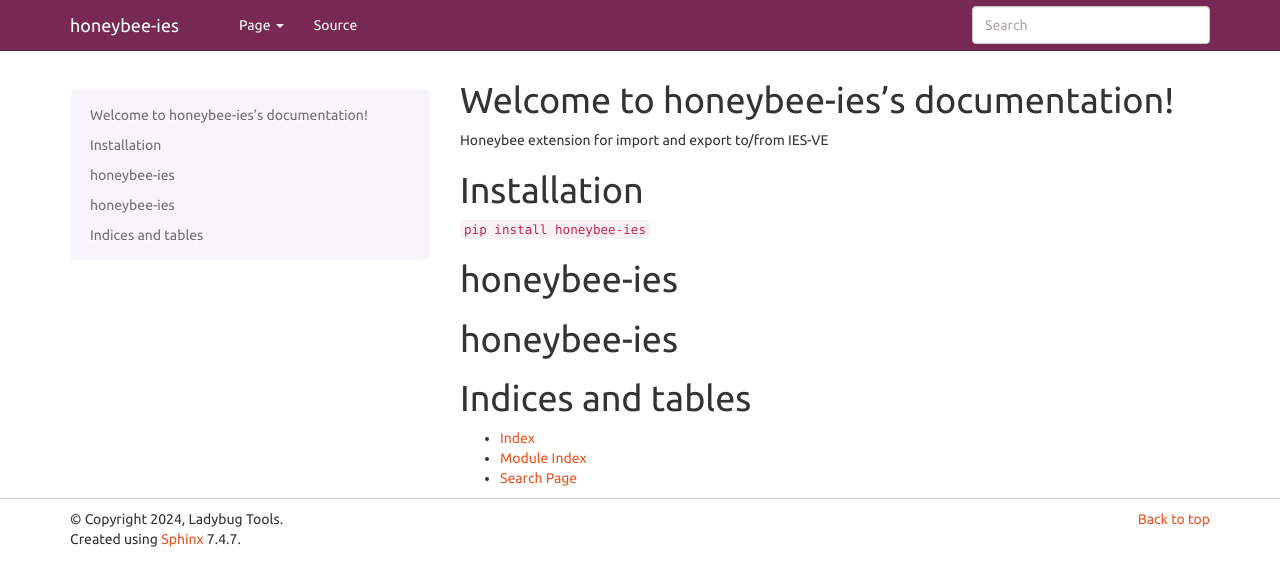
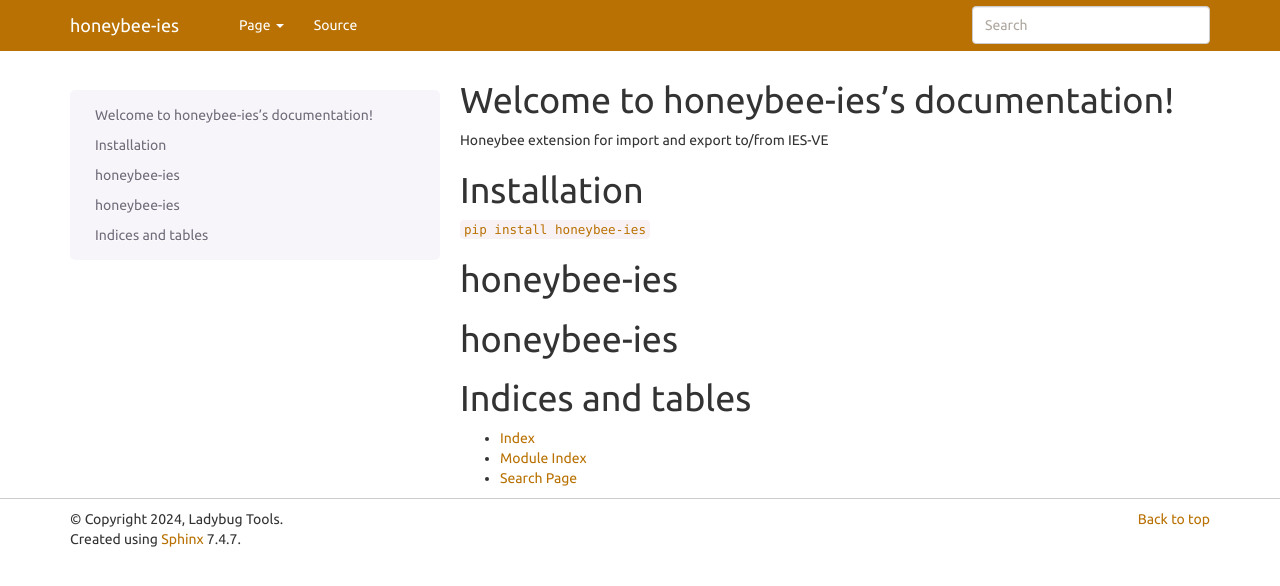
Before and after one commit to ladybug-tools/honeybee-ies, a Sphinx documentation site: the page built from docs/index.rst, in a window 1280 px wide. Shown: the top 586 px of the page. Built offline with Sphinx 7.4.7, drawn with Linux system fonts in a browser that asks for light colours; nearby versions of some CDN libraries; library files that are not in the unit come from our copies; formulas are drawn with MathJax 3; pages that are not in the unit, such as notebooks, are missing from menus.

Commit message:
ci(docs): Fix the docs

```diff
--- a/docs/conf.py
+++ b/docs/conf.py
@@ -124,6 +124,7 @@ html_theme_options = {
 # relative to this directory. They are copied after the builtin static files,
 # so a file named "default.css" will overwrite the builtin "default.css".
 html_static_path = ['_static']
+html_css_files = ['custom.css']
 
 # Custom sidebar templates, must be a dictionary that maps document names
 # to template names.
```
